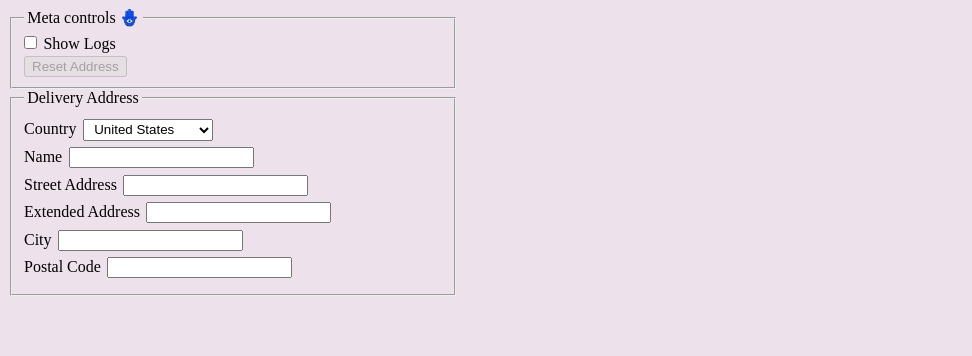
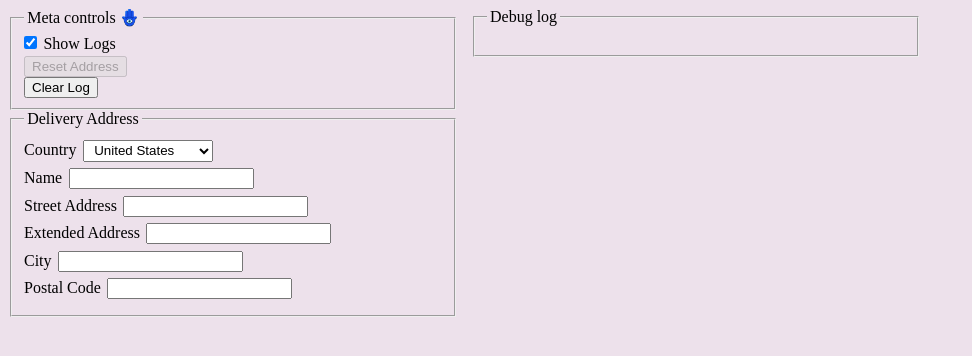
Before and after one commit to jocmp/autocomplete-detection, a React (Create React App) app: page / in a window 1280 px wide. Shown: the top 356 px of the page, without its empty margins (0-972 px from the left). Built offline with nearby package versions, Linux system fonts and the light colour scheme.

Commit message:
Get autofill working in Firefox

```diff
--- a/package.json
+++ b/package.json
@@ -12,6 +12,7 @@
     "@types/react": "^18.0.26",
     "@types/react-dom": "^18.0.10",
     "lodash": "^4.17.21",
+    "sass": "^1.58.0",
     "react": "^18.2.0",
     "react-dom": "^18.2.0",
     "react-scripts": "5.0.1",
--- a/src/AddressEditor.tsx
+++ b/src/AddressEditor.tsx
@@ -1,7 +1,7 @@
 import { map } from "lodash";
 import { TextInput } from "./TextInput";
 import { usAdminAreas, countries } from "./database";
-import { Address, AddressEntry } from "./types";
+import { AddressEntry } from "./types";
 import React from "react";
 
 interface Props {
--- a/src/App.css
+++ b/src/App.scss
@@ -1,3 +1,27 @@
+@keyframes onAutoFillStart {
+  to {}
+
+  from {}
+}
+
+@keyframes onAutoFillCancel {
+  to {}
+
+  from {}
+}
+
+input {
+
+  // Based on https://github.com/klarna/ui/blob/v4.10.0/Field/styles.scss#L228-L241
+  &:-webkit-autofill {
+    animation-name: onAutoFillStart;
+  }
+
+  &:not(:-webkit-autofill) {
+    animation-name: onAutoFillCancel;
+  }
+}
+
 body {
   background-color: #ede1eb;
 }
--- a/src/App.tsx
+++ b/src/App.tsx
@@ -1,16 +1,30 @@
 import React from 'react';
 import { MetaControls } from './MetaControls';
 import { Layout } from './Layout';
-import './App.css';
+import './App.scss';
 import { emptyAddress } from './emptyAddress';
 import { AddressEntry } from './types';
+import { AutofillEvent, AutofillLoggerContext } from './useAutofillLogger';
+import { reverse } from 'lodash';
 
 export default function App() {
+  const [runningLog, setLog] = React.useState<AutofillEvent[]>([]);
   const [address, setAddress] = React.useState<AddressEntry>(emptyAddress);
-  const [showDebug, setDebug] = React.useState(false);
+  const [showDebug, setDebug] = React.useState(true);
+
+  function log(event: AutofillEvent) {
+    runningLog.push(event)
+    setLog(runningLog);
+  }
+
+  function clearLog() {
+    setLog([]);
+  }
+
+  const logger = { log };
 
   return (
-    <>
+    <AutofillLoggerContext.Provider value={logger}>
       <div className="main">
         <div className="layout">
           <MetaControls
@@ -18,6 +32,7 @@ export default function App() {
             onAddressUpdate={setAddress}
             showDebug={showDebug}
             setDebug={setDebug}
+            clearLog={clearLog}
           />
           <Layout
             address={address}
@@ -29,12 +44,14 @@ export default function App() {
             <fieldset>
               <legend>Debug log</legend>
               <pre>
-                {JSON.stringify({}, null, 2)}
+                {reverse(runningLog).map((event, idx) => (
+                  <div key={idx}>{JSON.stringify(event)}</div>
+                ))}
               </pre>
             </fieldset>
           }
         </div>
       </div>
-    </>
+    </AutofillLoggerContext.Provider>
   );
 }
--- a/src/MetaControls.tsx
+++ b/src/MetaControls.tsx
@@ -3,12 +3,14 @@ import * as database from './database';
 import { emptyAddress } from "./emptyAddress";
 import { isEmpty } from "lodash";
 import { isEmptyAddress } from "./addresses";
+import { clear } from "console";
 
 interface Props {
   address: AddressEntry;
   onAddressUpdate: (address: AddressEntry) => any;
   showDebug: boolean;
   setDebug: (isDebug: boolean) => any;
+  clearLog: () => any;
 }
 
 /**
@@ -18,7 +20,8 @@ export function MetaControls({
   address,
   onAddressUpdate,
   showDebug,
-  setDebug
+  setDebug,
+  clearLog,
 }: Props) {
   function toggleDebug() {
     setDebug(!showDebug);
@@ -52,6 +55,15 @@ export function MetaControls({
             Reset Address
           </button>
         </div>
+        <div>
+          <button
+            className="clear-button"
+            type="button"
+            onClick={clearLog}
+          >
+            Clear Log
+          </button>
+        </div>
       </fieldset>
     </div>
   )
--- a/src/TextInput.tsx
+++ b/src/TextInput.tsx
@@ -1,4 +1,5 @@
 import React from "react";
+import { useAutofillLogger } from "./useAutofillLogger";
 
 interface Props {
   id: string;
@@ -6,7 +7,7 @@ interface Props {
   value: string;
   required?: boolean;
   autoComplete?: string;
-  onChange: (event: React.ChangeEvent<HTMLInputElement>) => void;
+  onChange: (event: React.ChangeEvent<HTMLInputElement>) => any;
 }
 
 export function TextInput({
@@ -17,6 +18,14 @@ export function TextInput({
   autoComplete = undefined,
   required = false,
 }: Props) {
+  const logger = useAutofillLogger();
+
+  function onAnimation(e: React.AnimationEvent<HTMLInputElement>) {
+    if (e.animationName === 'onAutoFillStart') {
+      logger.log({ inputName: id });
+    }
+  }
+
   return (
     <div className="text-input">
       <label htmlFor={id}>{label}</label>
@@ -27,6 +36,7 @@ export function TextInput({
         required={required}
         onChange={onChange}
         autoComplete={autoComplete}
+        onAnimationStart={onAnimation}
         value={value}
       />
     </div>
--- /dev/null
+++ b/src/useAutofillLogger.ts
@@ -0,0 +1,17 @@
+import React from "react";
+
+export interface AutofillEvent {
+  inputName: string;
+}
+
+interface Logger {
+  log: (event: AutofillEvent) => any;
+}
+
+export const AutofillLoggerContext = React.createContext<Logger>({
+  log: () => { },
+});
+
+export function useAutofillLogger() {
+  return React.useContext(AutofillLoggerContext);
+}
```
Also changed, not shown: 1 other file (tests, documents, lock files or other folders).
